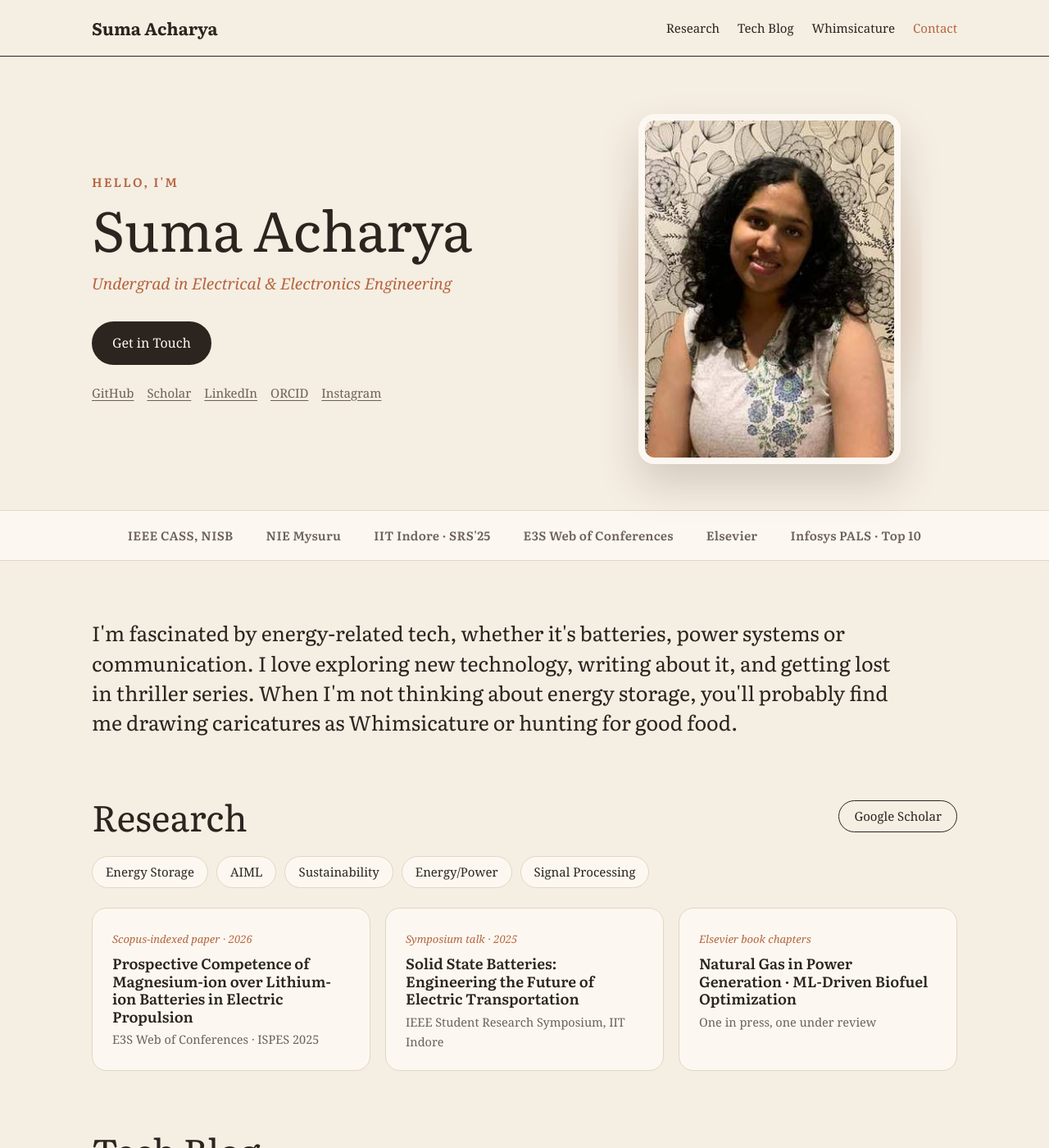
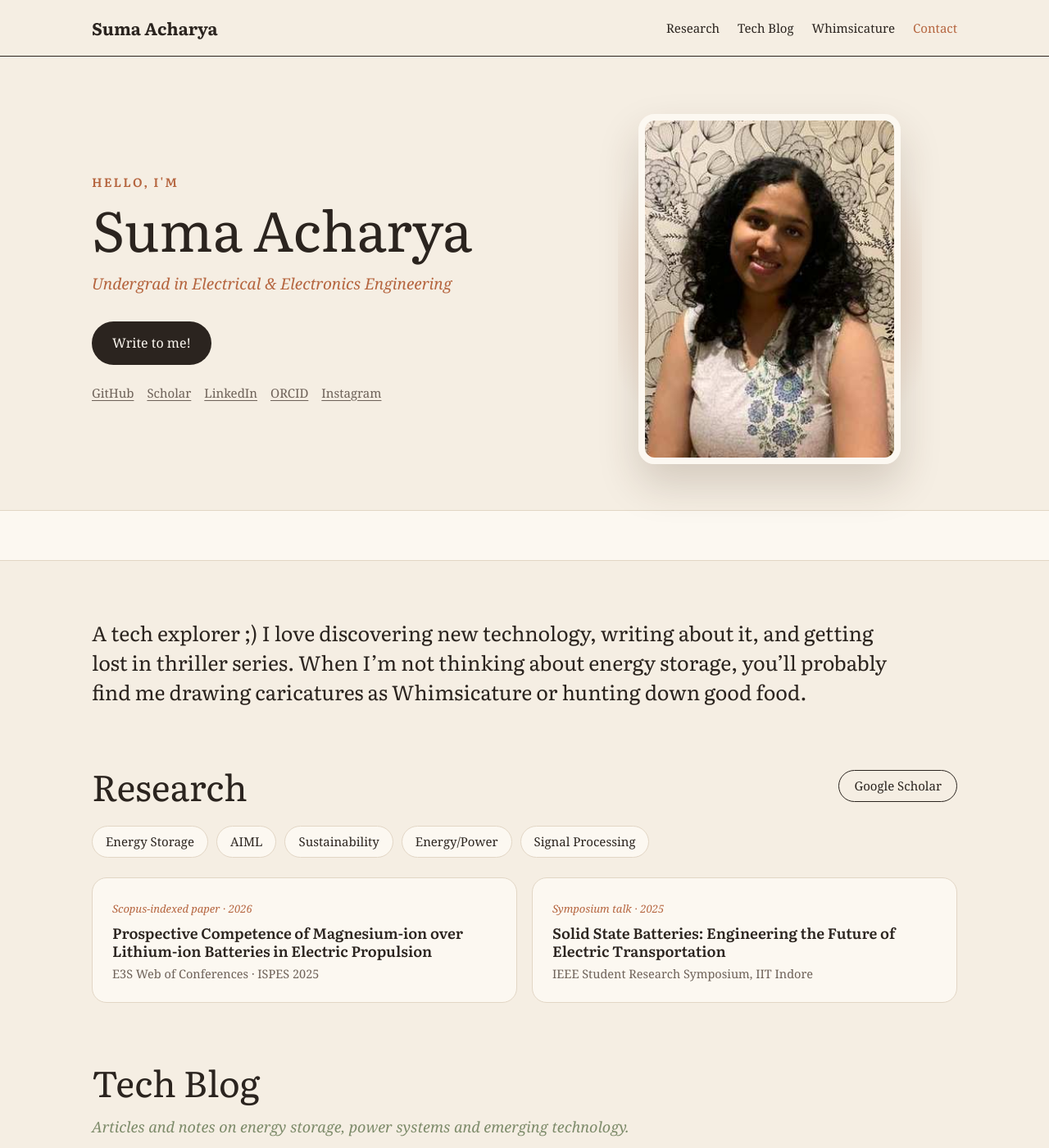
Before and after one commit to SumaAcharya/SumaAcharya.github.io, a Jekyll site: the page built from index.html, in a window 1280 px wide and 1400 px high. Shown: the whole window at 82% size. Built offline with Jekyll 4.4.1, drawn with Linux system fonts in a browser that asks for light colours; some of the changed text lies outside the part shown.

Commit message:
Add files via upload

```diff
--- a/index.html
+++ b/index.html
@@ -12,7 +12,7 @@
     <h1>Suma Acharya</h1>
     <p class="role">Undergrad in Electrical &amp; Electronics Engineering</p>
     <div class="actions">
-      <a class="btn dark" href="#contact">Get in Touch</a>
+      <a class="btn dark" href="#contact">Write to me!</a>
     </div>
     <p class="social">
       <a href="https://github.com/SumaAcharya" target="_blank" rel="noopener">GitHub</a>
@@ -28,14 +28,14 @@
   </div>
 </section>
 
-<div class="strip" aria-label="Affiliations">
+<div class="strip" aria-label="Highlights" style="min-height:62px">
   <div class="strip-track">
-    <span>IEEE CASS, NISB</span><span>NIE Mysuru</span><span>IIT Indore · SRS'25</span><span>E3S Web of Conferences</span><span>Elsevier</span><span>Infosys PALS · Top 10</span>
+    <!-- add highlights here, e.g. <span>IEEE CASS</span> -->
   </div>
 </div>
 
 <section class="section wrap">
-  <p class="statement reveal">I'm fascinated by energy-related tech, whether it's batteries, power systems or communication. I love exploring new technology, writing about it, and getting lost in thriller series. When I'm not thinking about energy storage, you'll probably find me drawing caricatures as Whimsicature or hunting for good food.</p>
+  <p class="statement reveal">A tech explorer ;) I love discovering new technology, writing about it, and getting lost in thriller series. When I’m not thinking about energy storage, you’ll probably find me drawing caricatures as Whimsicature or hunting down good food.</p>
 </section>
 
 <section id="research" class="section wrap">
@@ -47,7 +47,7 @@
     <a href="https://scholar.google.com/citations?view_op=search_authors&hl=en&mauthors=label:energy_power" target="_blank" rel="noopener">Energy/Power</a>
     <a href="https://scholar.google.com/citations?view_op=search_authors&hl=en&mauthors=label:signal_processing" target="_blank" rel="noopener">Signal Processing</a>
   </div>
-  <div class="cards three">
+  <div class="cards" style="grid-template-columns:repeat(auto-fit,minmax(280px,1fr))">
     <a class="card reveal" href="https://www.e3s-conferences.org/articles/e3sconf/abs/2026/10/e3sconf_ispes2026_04006/e3sconf_ispes2026_04006.html" target="_blank" rel="noopener">
       <span class="kicker">Scopus-indexed paper · 2026</span>
       <h3>Prospective Competence of Magnesium-ion over Lithium-ion Batteries in Electric Propulsion</h3>
@@ -57,11 +57,6 @@
       <span class="kicker">Symposium talk · 2025</span>
       <h3>Solid State Batteries: Engineering the Future of Electric Transportation</h3>
       <p>IEEE Student Research Symposium, IIT Indore</p>
-    </div>
-    <div class="card reveal">
-      <span class="kicker">Elsevier book chapters</span>
-      <h3>Natural Gas in Power Generation · ML-Driven Biofuel Optimization</h3>
-      <p>One in press, one under review</p>
     </div>
   </div>
 </section>
@@ -111,8 +106,7 @@
 
 <section id="contact" class="section wrap">
   <div class="contact reveal">
-    <p class="hello small">Get in touch</p>
-    <h2>Open to research collaborations, internships and technical writing opportunities.</h2>
+    <p class="hello small">Write to me!</p>
     <a class="btn dark" href="mailto:suma.acharya40@gmail.com">suma.acharya40@gmail.com</a>
   </div>
 </section>
```
